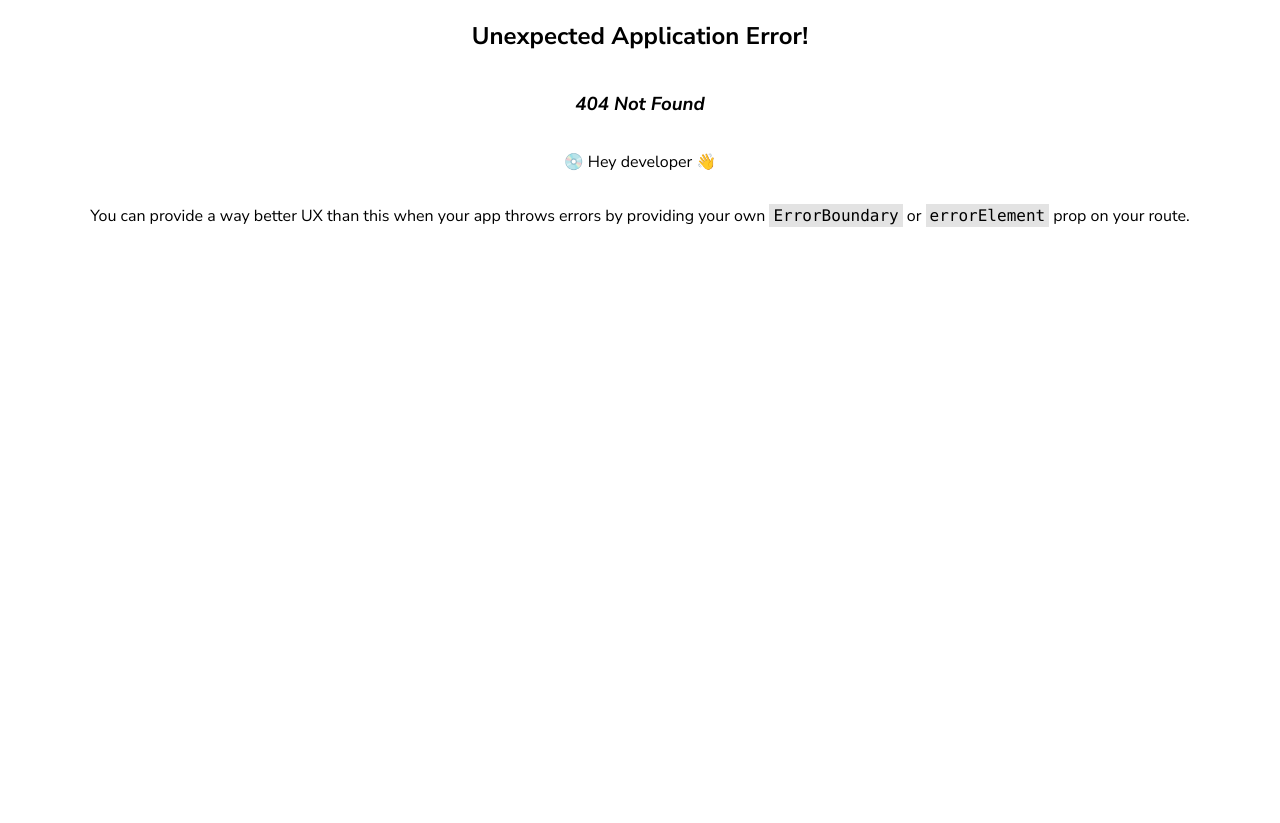
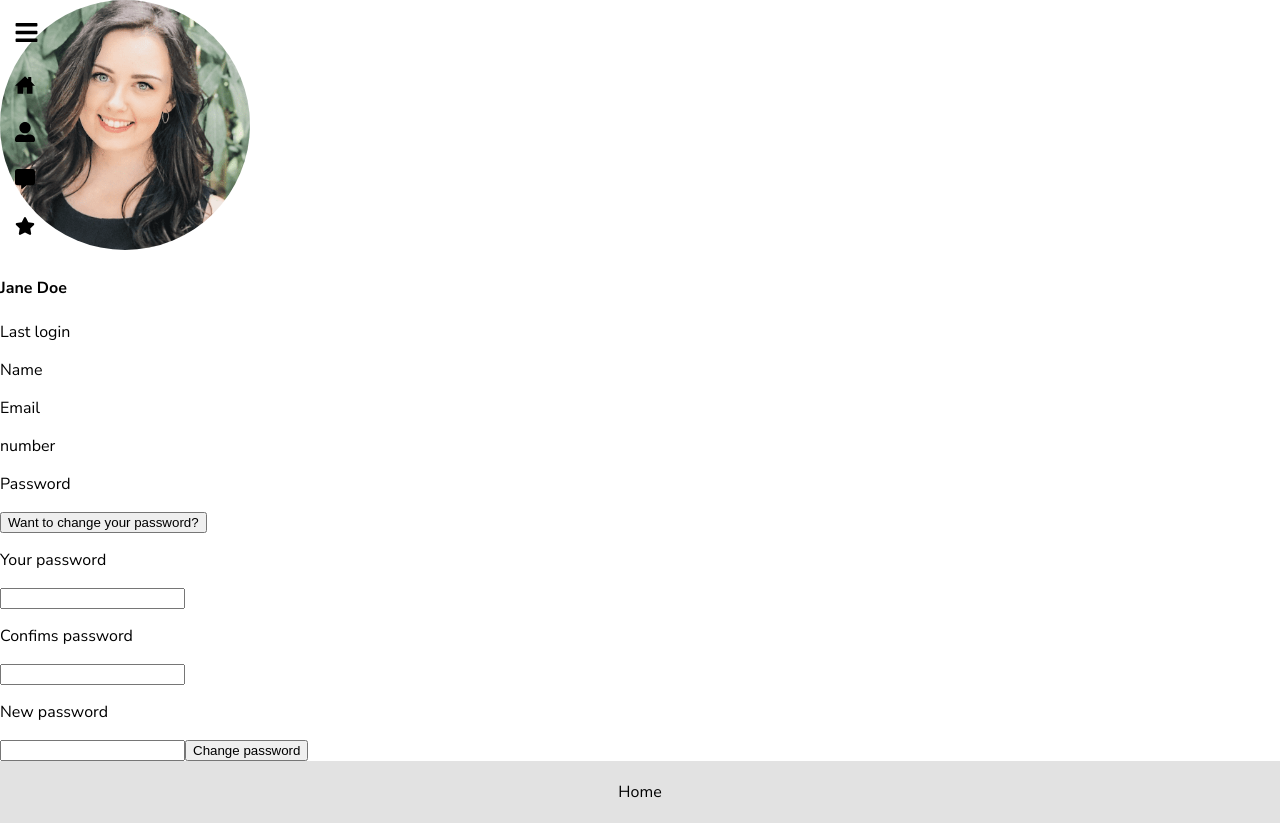
Before and after one commit to HugoDMiranda/Blog, a React (Create React App) app: page /Favorites in a window 1280 px wide. Before the commit this address had no page. Before the commit the page ends 800 px from the top, so only its background shows below. Built offline with nearby package versions, Linux system fonts and the light colour scheme.

Commit message:
view Favorites added

```diff
--- a/src/App.js
+++ b/src/App.js
@@ -6,6 +6,7 @@ import Main from "./views/Main";
 import Navbar from "./components/Navbar";
 import Footer from "./components/Footer";
 import User from "./views/User";
+import Favorites from "./views/Favorites";
 
 const Layout = () => {
   return (
@@ -40,6 +41,10 @@ const router = createBrowserRouter([
         path: "/User",
         element: <User />,
       },
+      {
+        path: "/Favorites",
+        element: <Favorites />,
+      },
     ],
   },
 ]);
--- a/src/components/Navbar.js
+++ b/src/components/Navbar.js
@@ -20,8 +20,8 @@ function Navbar() {
       icon: <FaUserAlt />,
     },
     {
-      path: "/comment",
-      name: "Comment",
+      path: "/Favorites",
+      name: "Favorites",
       icon: <FaCommentAlt />,
     },
     {
--- /dev/null
+++ b/src/views/Favorites.js
@@ -0,0 +1,31 @@
+import React from "react";
+
+function Favorites() {
+  return (
+    <div>
+      <div>
+        <img src="img/tes3.png" alt="user-img" className="user-info-img" />
+        <h4>Jane Doe</h4>
+        <p>Last login</p>
+      </div>
+      <div>
+        <p>Name</p>
+        <p>Email</p>
+        <p>number</p>
+        <p>Password</p>
+      </div>
+      <button>Want to change your password?</button>
+      <div>
+        <p>Your password</p>
+        <input />
+        <p>Confims password</p>
+        <input />
+        <p>New password</p>
+        <input />
+        <button>Change password</button>
+      </div>
+    </div>
+  );
+}
+
+export default Favorites;
```
